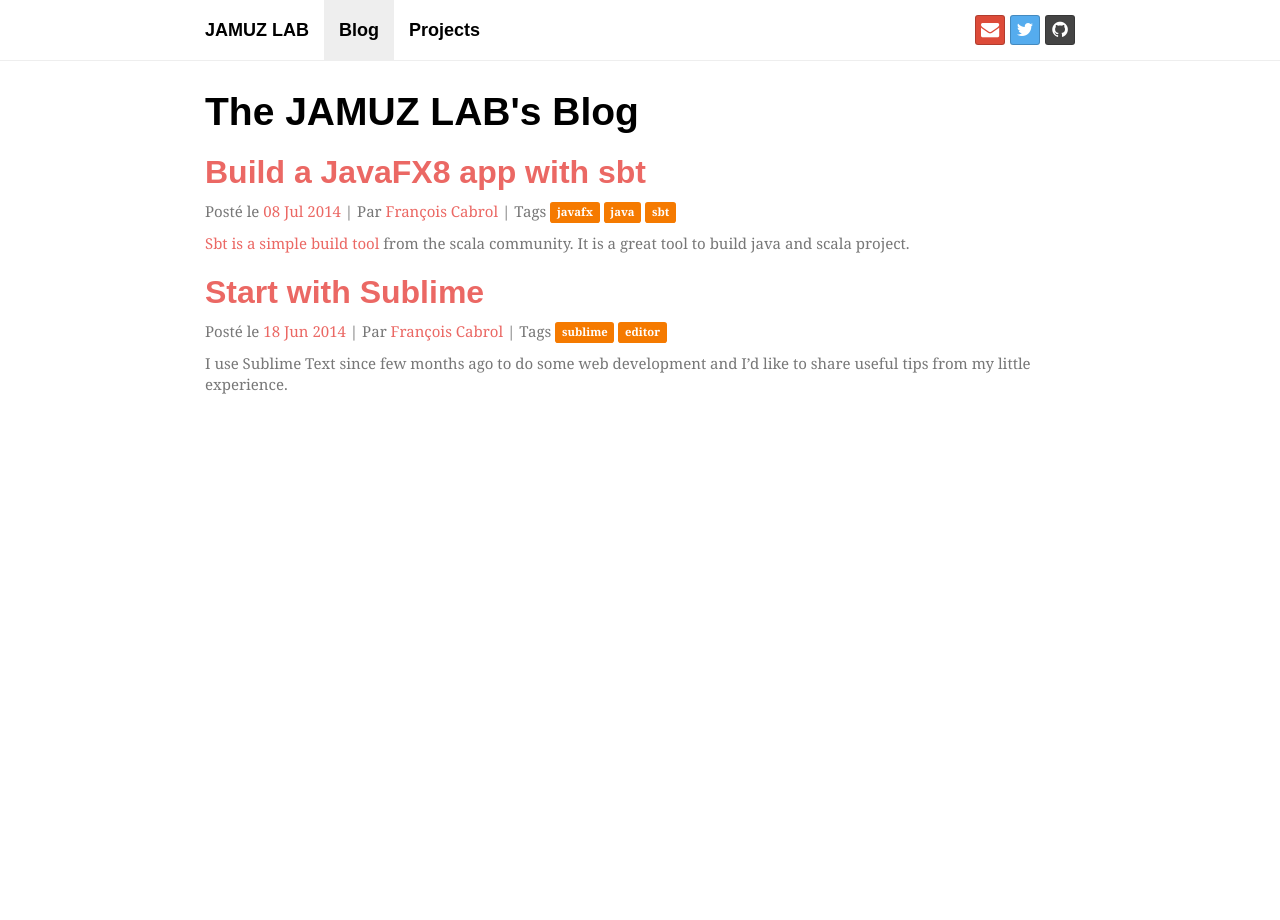
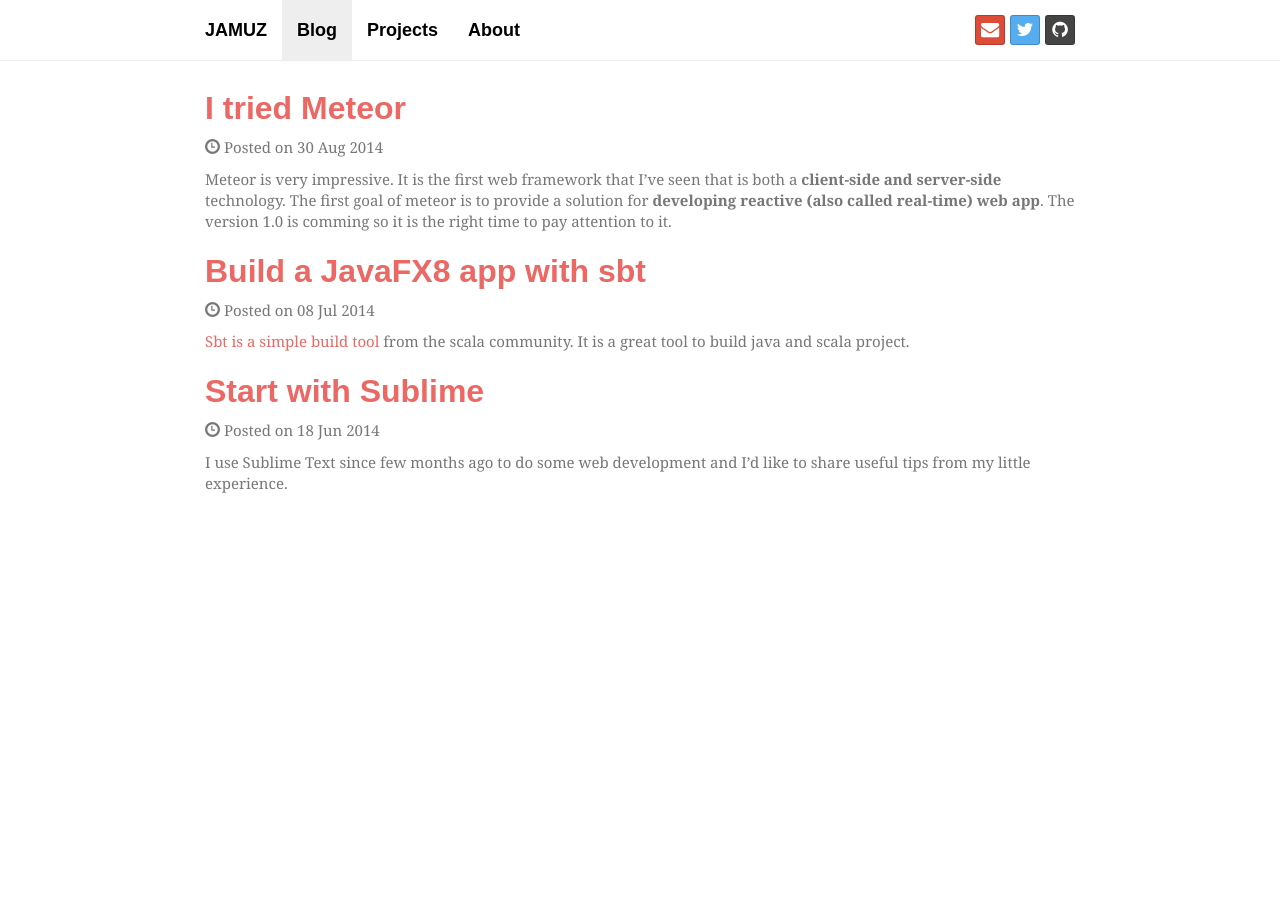
Before and after one commit to francoiscabrol/francoiscabrol.github.source, a Jekyll site: the page built from blog/index.html, in a window 1280 px wide. Built offline with Jekyll 4.4.1, drawn with Linux system fonts in a browser that asks for light colours; nearby versions of some CDN libraries; some web fonts are replaced.

Commit message:
Modified several design point and added article about meteor

```diff
--- a/_config.yml
+++ b/_config.yml
@@ -1,4 +1,4 @@
-name: JAMUZ LAB
+name: JAMUZ
 author: François Cabrol
 accroche: "#Java-Scala-Javascript programming #Human-machine interface #Computermusic #Information visualization"
 mail: francois.cabrol@live.ca
--- a/_layouts/default.html
+++ b/_layouts/default.html
@@ -31,7 +31,7 @@
           <ul class="nav navbar-nav">
             {% assign sorted_pages = site.pages | sort:"name" %}
             {% for p in sorted_pages %}
-              {% if p.title == "Blog" or p.title == 'Projects' %}
+              {% if p.title == "Blog" or p.title == 'Projects' or p.title == 'About' %}
               <li {% if p.url == page.url %}class="active"{% endif %}>
                 <a href="{{ p.url }}">{{ p.title }}</a>
               </li>
--- /dev/null
+++ b/blog/_posts/2014-08-30-i-tried-meteor.markdown
@@ -0,0 +1,36 @@
+---
+layout: post
+title:  I tried Meteor
+description: Meteor is an innovative Node.js framework to build reactive and full javascript web app.
+tags: [javascript, meteor, node.js]
+---
+
+Meteor is very impressive. It is the first web framework that I've seen that is both a **client-side and server-side** technology. The first goal of meteor is to provide a solution for **developing reactive (also called real-time) web app**. The version 1.0 is comming so it is the right time to pay attention to it.
+
+
+
+## Based on Node.js
+
+If you don't know what node.js is, you can't understand why node.js developer needs frameworks like meteor.
+
+## A reactive framework
+
+What's reactivity? That's means if there is changes from any client, data changements are immediately send to everyone's.
+
+## Come with a package manager
+
+Since the v0.9 of meteor you can use any **atmospherejs** packages without meteorite and that simplify your life. [Atmospherejs.com](http://atmospherejs.com) reference all meteor packages developed by the community. The best thing is that packages provide code for the client-side as well as for the server-side since meteor is a both-side framework.
+
+## The database
+
+For instance, you have to use mongodb with meteor. There is no other choice. This will change maybe but for now that is the biggest restriction. And the reason is that meteor provide an higher level api for using the mongodb api on the server-side... and on the client-side as well! This implementation allows to preserve the reactivity without much code to write. The client-side api is minimongo and I invite you to learn more about this that contribute to make meteor so powerful.
+
+## The security
+
+When I started to learn meteor, persons said me 'Be carreful! meteor is not secure!'. Ok, don't listen this rumor, it is wrong.
+
+The principal reason for why this rumor exists is well explain on this article
+
+## Try it yourself!
+
+The quickest way to try meteor is to install some [meteor examples](https://www.meteor.com/examples/leaderboard). Just few command lines are enought.
--- a/blog/index.html
+++ b/blog/index.html
@@ -2,20 +2,16 @@
 layout: default
 title: Blog
 ---
-
-<h1> The {{site.name}}'s Blog </h1>
 
 {% for post in site.posts %}
 {% if post.categories contains 'blog' %}
 <section class="post">
   <header class="entry-header">
     <h2 class="entry-title"><a href="{{ post.url }}">{{ post.title }}</a></h2>
-    <p class="entry-meta">
-    	Posté le <a class="entry-date" href="date.html">{{ post.date | date_to_string }}</a> | Par <a class="entry-author" href="/about/">{{site.author}}</a> | Tags
-    	{% for tag in post.tags %}
-	<a class="label label-danger" href="{{ site.url }}/search/?tag={{tag}}&categories=blog">{{ tag }}</a>
-    	{% endfor %}
-    </p>
+     <p>
+          <!-- Date/Time -->
+          <span class="glyphicon glyphicon-time"></span> Posted on {{ post.date | date_to_string }}
+      </p>
   </header>
   <div class="entry-description">
     <p>
```
Also changed, not shown: _layouts/post.html (+15 -5 lines), project/_posts/2014-07-15-harmonyhelper.markdown (line endings or trailing spaces).
